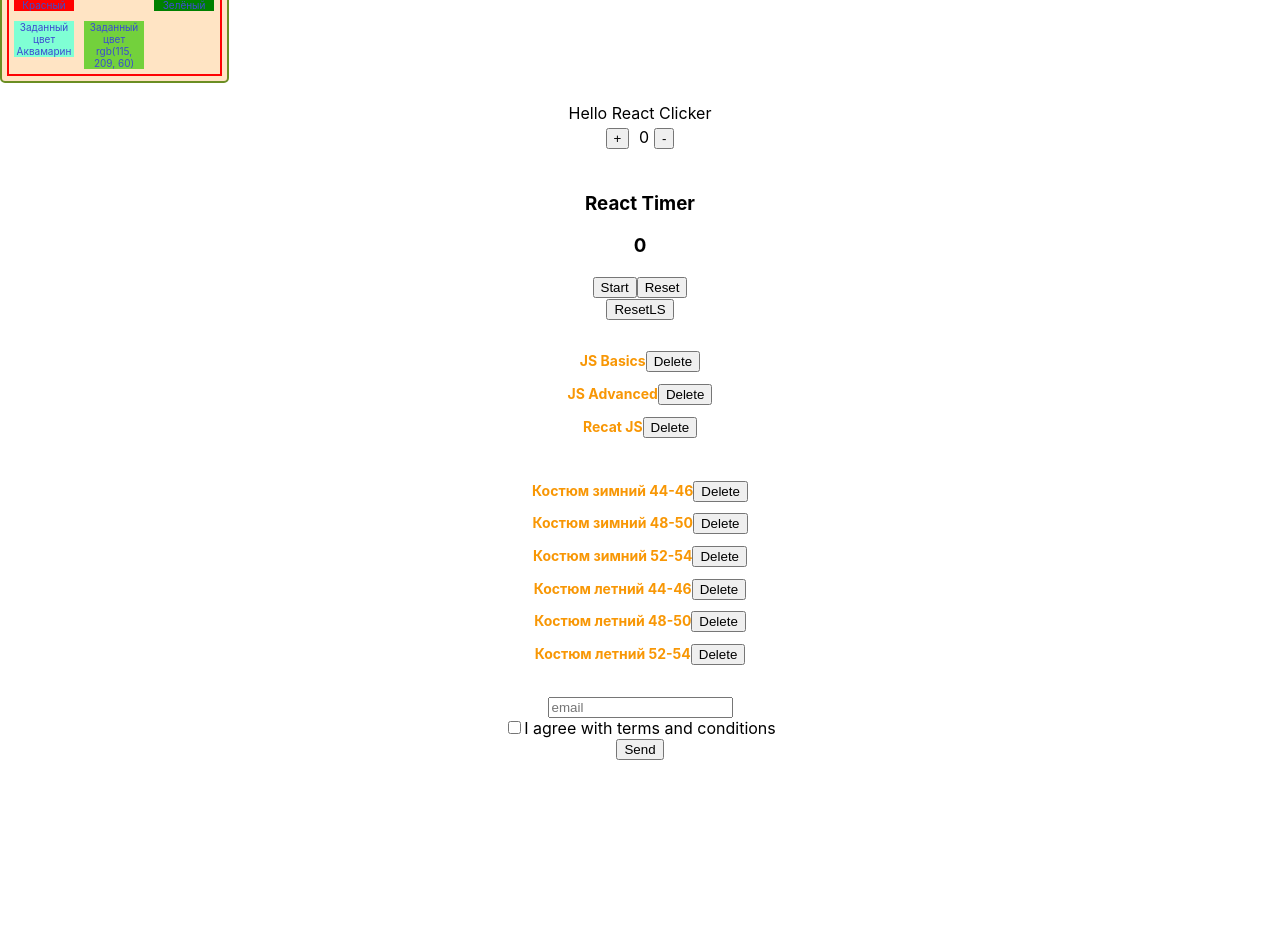
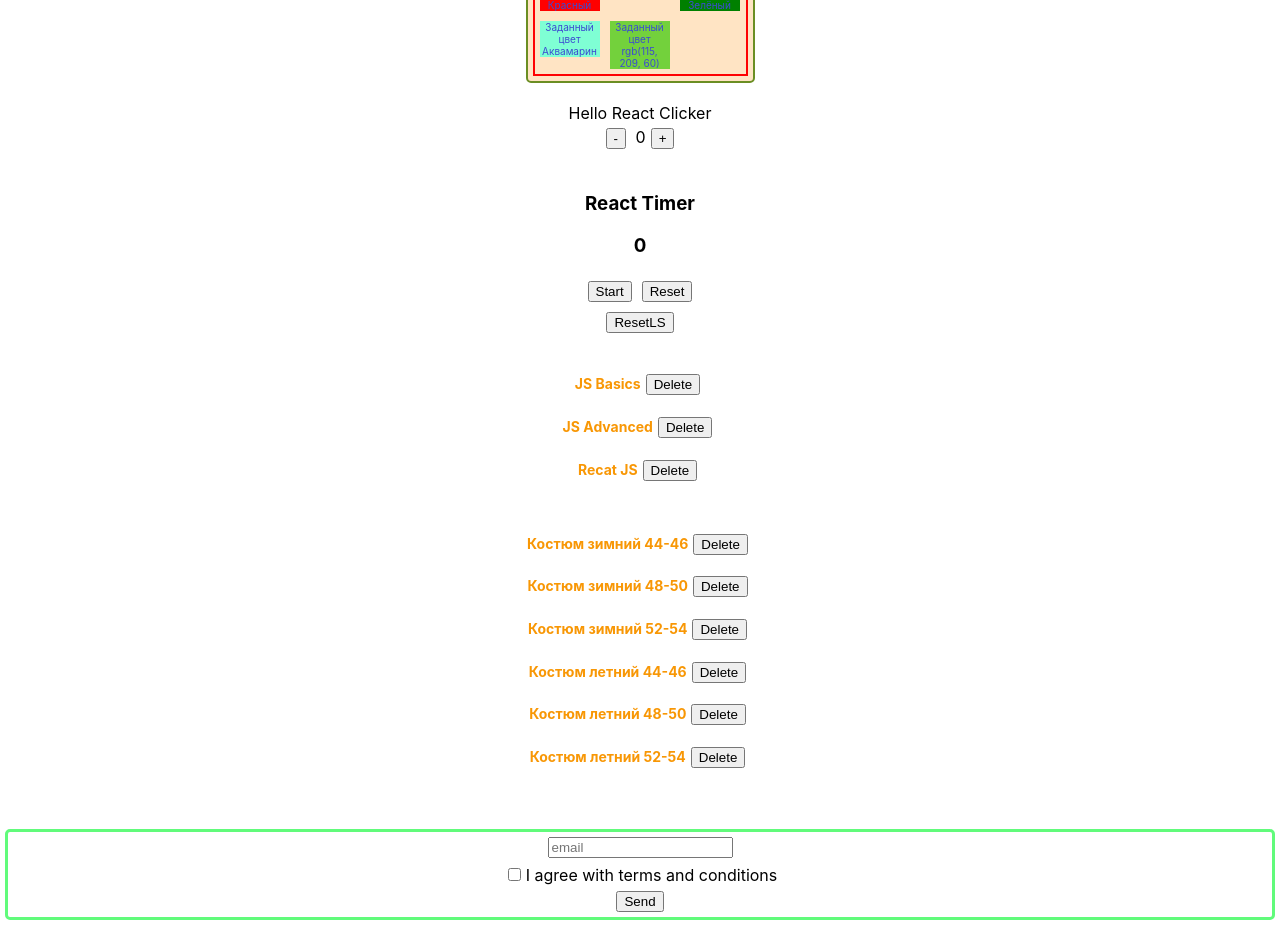
Before and after one commit to ENNA-Egor/less_1, a React (Create React App) app: page / in a window 1280 px wide. Shown: the part 320-1265 px from the top of the page. Before the commit the page ends 1080 px from the top, so only its background shows below. Built offline with nearby package versions, Linux system fonts and the light colour scheme.

Commit message:
Поигрался со стилями

```diff
--- a/src/App.css
+++ b/src/App.css
@@ -49,6 +49,7 @@ p{
 
 .book{
   background-color: bisque;
+  margin: 0 auto;
   width: 225px;
   border: 2px solid olivedrab;
   border-radius: 5px;
@@ -88,3 +89,13 @@ p{
 .btn{
   margin: 5px;
 }
+
+.form {
+  margin: 25px 5px;
+  border: #61fb7b solid 3px;
+  border-radius: 5px;
+}
+
+button, input{
+  margin: 5px;
+}
--- a/src/module/Clicker.jsx
+++ b/src/module/Clicker.jsx
@@ -19,9 +19,9 @@ class Clicker extends React.Component{
                 <div>
                 Hello React Clicker
                 </div>
+                <button className="btn" onClick={this.handleClickMinus}>-</button>
+                <span> {this.state.count}</span>
                 <button className="btn" onClick={this.handleClickPlus}>+</button>
-                <span> {this.state.count}</span>
-                <button className="btn" onClick={this.handleClickMinus}>-</button>
             </div>
         );
     }
--- a/src/module/Form/FormApp.jsx
+++ b/src/module/Form/FormApp.jsx
@@ -49,7 +49,7 @@ import React from 'react';
     const { email, isAgreeWithTerms } = this.state;
 
         return (
-            <div>
+            <div className='form'>
                 <input
                     type="email"
                     name="email"
```
